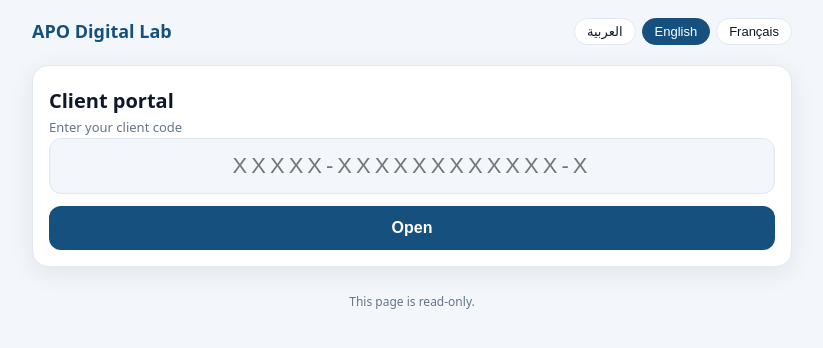
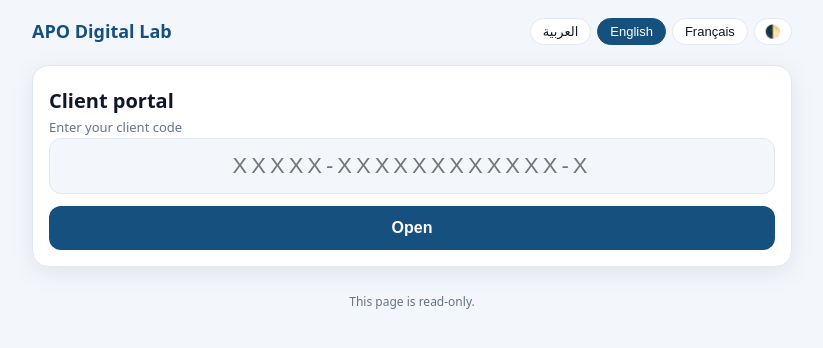
Before and after one commit to APO2015/apo.github.io, a plain HTML site: page portal.html in a window 1280 px wide. Shown: the whole page, without its empty margins (228-1051 px from the left). Drawn offline with Linux system fonts and the light colour scheme.

Commit message:
Add files via upload

```diff
--- a/portal.html
+++ b/portal.html
@@ -7,15 +7,19 @@
 <title>APO Client Portal</title>
 <style>
 :root{--bg:#f3f6fb;--card:#fff;--ink:#0f172a;--mute:#64748b;--line:#e2e8f0;--brand:#15507f;--sky:#1aa7f5;--ok:#16a34a;--warn:#f59e0b;--bad:#dc2626;--shadow:0 6px 24px rgba(15,23,42,.08)}
-@media (prefers-color-scheme:dark){:root{--bg:#0b1220;--card:#131c2e;--ink:#e8eef9;--mute:#94a3b8;--line:#243049;--shadow:0 6px 24px rgba(0,0,0,.4)}}
+:root[data-theme="dark"]{--bg:#0b1220;--card:#131c2e;--ink:#e8eef9;--mute:#94a3b8;--line:#243049;--shadow:0 6px 24px rgba(0,0,0,.4)}
+@media (prefers-color-scheme:dark){:root:not([data-theme="light"]){--bg:#0b1220;--card:#131c2e;--ink:#e8eef9;--mute:#94a3b8;--line:#243049;--shadow:0 6px 24px rgba(0,0,0,.4)}}
 *{box-sizing:border-box}
 body{margin:0;background:var(--bg);color:var(--ink);font-family:system-ui,-apple-system,"Segoe UI",Roboto,"Noto Sans Arabic",Tahoma,sans-serif;line-height:1.5;padding:0 16px 40px}
 .wrap{max-width:760px;margin:0 auto}
 header{display:flex;align-items:center;justify-content:space-between;gap:12px;padding:18px 0 8px}
 header h1{font-size:18px;margin:0;color:var(--brand)}
-@media (prefers-color-scheme:dark){header h1{color:var(--sky)}}
-.lang{display:flex;gap:6px}
+:root[data-theme="dark"] header h1{color:var(--sky)}
+@media (prefers-color-scheme:dark){:root:not([data-theme="light"]) header h1{color:var(--sky)}}
+.lang{display:flex;gap:6px;flex-wrap:wrap}
 .lang button{border:1px solid var(--line);background:var(--card);color:var(--ink);border-radius:999px;padding:5px 12px;font-size:13px;cursor:pointer}
+.lang button.th{padding:5px 10px}
+.lang button:hover{border-color:var(--sky);box-shadow:0 0 12px rgba(26,167,245,.35)}
 .lang button.on{background:var(--brand);color:#fff;border-color:var(--brand)}
 .card{background:var(--card);border:1px solid var(--line);border-radius:16px;padding:16px;margin:12px 0;box-shadow:var(--shadow)}
 h2{font-size:15px;margin:22px 4px 6px;color:var(--mute);font-weight:700;letter-spacing:.2px}
@@ -26,7 +30,8 @@ input:focus{outline:none;border-color:var(--sky);box-shadow:0 0 0 3px rgba(26,16
 .btn{display:inline-flex;align-items:center;justify-content:center;gap:8px;width:100%;margin-top:12px;border:0;border-radius:12px;padding:13px;font-size:16px;font-weight:700;background:var(--brand);color:#fff;cursor:pointer;text-decoration:none}
 .btn.wa{background:#16a34a}
 .btn.alt{background:var(--card);color:var(--brand);border:1.5px solid var(--brand)}
-@media (prefers-color-scheme:dark){.btn.alt{color:var(--sky);border-color:var(--sky)}}
+:root[data-theme="dark"] .btn.alt{color:var(--sky);border-color:var(--sky)}
+@media (prefers-color-scheme:dark){:root:not([data-theme="light"]) .btn.alt{color:var(--sky);border-color:var(--sky)}}
 .btn[disabled]{opacity:.65;cursor:wait}
 @keyframes spin{to{transform:rotate(360deg)}}
 .spin{display:inline-block;animation:spin .8s linear infinite}
@@ -138,6 +143,12 @@ footer{text-align:center;color:var(--mute);font-size:12px;margin-top:26px}
   function fmtTime(v) { var d = new Date(v); if (isNaN(d)) return ''; return d.toLocaleTimeString(lang === 'ar' ? 'ar' : lang, { hour: '2-digit', minute: '2-digit', second: '2-digit' }); }
   function fmtMoney(n, cur) { var v = Number(n || 0); var dec = /^(IQD|LBP|SYP|YER|SOS|DJF|KMF)$/.test(cur) ? 0 : (/^(BHD|KWD|OMR|JOD|TND|LYD)$/.test(cur) ? 3 : 2); return v.toLocaleString('en-US', { minimumFractionDigits: dec, maximumFractionDigits: dec }) + ' ' + esc(cur); }
 
+  // المظهر: تلقائي (حسب الجهاز) ← داكن ← فاتح (يُحفظ على هذا المتصفح)
+  var theme = 'auto';
+  try { var sth = localStorage.getItem('apo_portal_theme'); if (sth === 'dark' || sth === 'light') theme = sth; } catch (e) {}
+  function applyTheme() { var r = document.documentElement; if (theme === 'dark' || theme === 'light') r.setAttribute('data-theme', theme); else r.removeAttribute('data-theme'); }
+  applyTheme();
+
   function applyLang() {
     document.documentElement.lang = lang;
     document.documentElement.dir = lang === 'ar' ? 'rtl' : 'ltr';
@@ -149,6 +160,10 @@ footer{text-align:center;color:var(--mute);font-size:12px;margin-top:26px}
       b.onclick = function () { lang = k; try { localStorage.setItem('apo_portal_lang', k); } catch (e) {} render(); };
       L.appendChild(b);
     });
+    var tb = document.createElement('button'); tb.className = 'th'; tb.textContent = theme === 'dark' ? '🌙' : (theme === 'light' ? '☀️' : '🌓');
+    tb.title = { ar: 'المظهر', en: 'Theme', fr: 'Thème' }[lang];
+    tb.onclick = function () { theme = theme === 'auto' ? 'dark' : (theme === 'dark' ? 'light' : 'auto'); try { localStorage.setItem('apo_portal_theme', theme); } catch (e) {} applyTheme(); applyLang(); };
+    L.appendChild(tb);
     document.getElementById('foot').textContent = t().readonly;
   }
 
```
